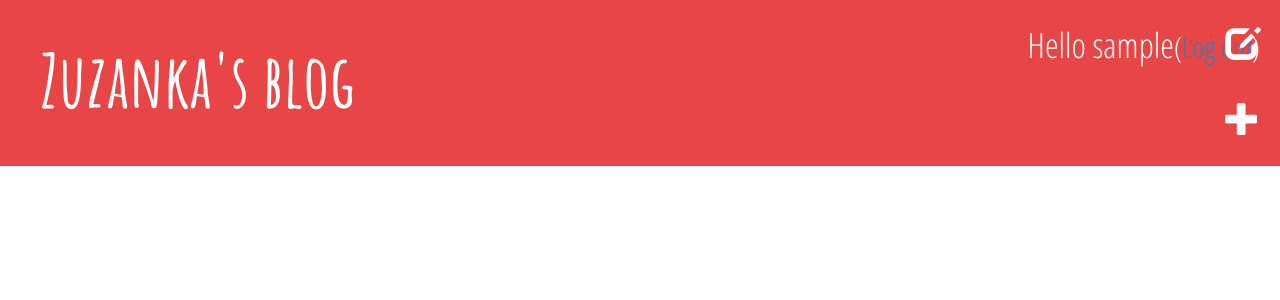
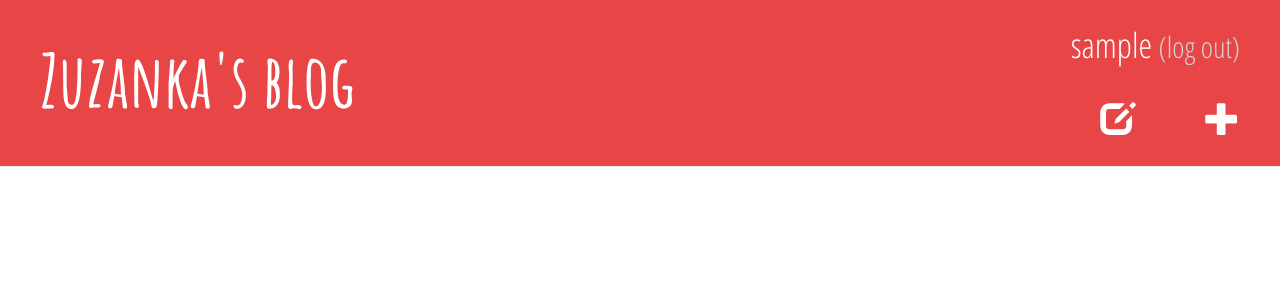
Before and after one commit to zuz-schwarzova/my-first-blog, a Django app: page / in a window 1280 px wide. Shown: the top 300 px of the page. Run offline with Django 3.2, Linux system fonts and the light colour scheme; the visitor is signed in with stand-in values (Sample User, id 1); data that the repository does not hold is empty; some libraries are stand-ins or nearby versions; some web fonts are replaced.

Commit message:
nicer logout button

```diff
--- a/blog/static/css/blog.css
+++ b/blog/static/css/blog.css
@@ -25,6 +25,8 @@ p {
 }
 
 
+
+
 .date {
     /* float: right; */
     color: #EDA1A1;
@@ -49,17 +51,25 @@ p {
 	padding: 0px 0px 30px; */
 
 }
+.greet{
+	position: absolute;
+    top: 20px;
+    right: 40px;
+}
 
+.log{
+	color: #D1D1D1;
+}
 .draft{
 	position: absolute;
-    top: 25px;
-    right: 20px;
+    top: 100px;
+    right: 145px;
 }
 
 .plus{
 	position: absolute;
     top: 100px;
-    right: 20px;
+    right: 40px;
 }
 
 .post {
--- a/blog/templates/blog/base.html
+++ b/blog/templates/blog/base.html
@@ -13,7 +13,7 @@
 			{% if user.is_authenticated %}
 				<a href="{% url 'post_new' %}" class="top-menu plus"><span class="glyphicon glyphicon-plus"></span></a>
 				<a href="{% url 'post_draft_list' %}" class="top-menu draft"><span class="glyphicon glyphicon-edit"></span></a>
-				<p class="top-menu">Hello {{ user.username }}<small>(<a href="{% url 'django.contrib.auth.views.logout' %}">Log out</a>)</small></p>
+				<p class="top-menu greet">{{ user.username }} <small><a class="log" href="{% url 'django.contrib.auth.views.logout' %}">(log out)</a></small></p>
 			{% else %}
 				<a href="{% url 'django.contrib.auth.views.login' %}" class="top-menu"><span class="glyphicon glyphicon-lock"></span></a>
 			{% endif %}
```
